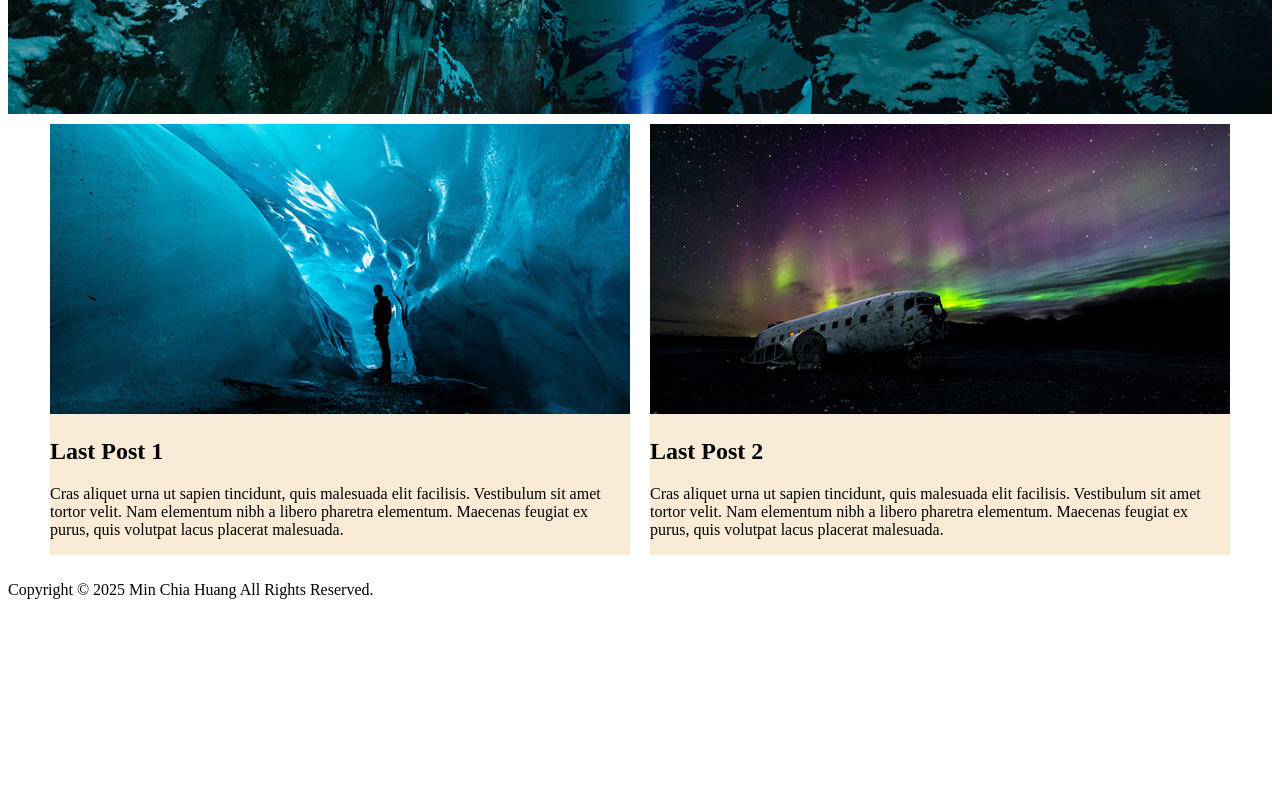
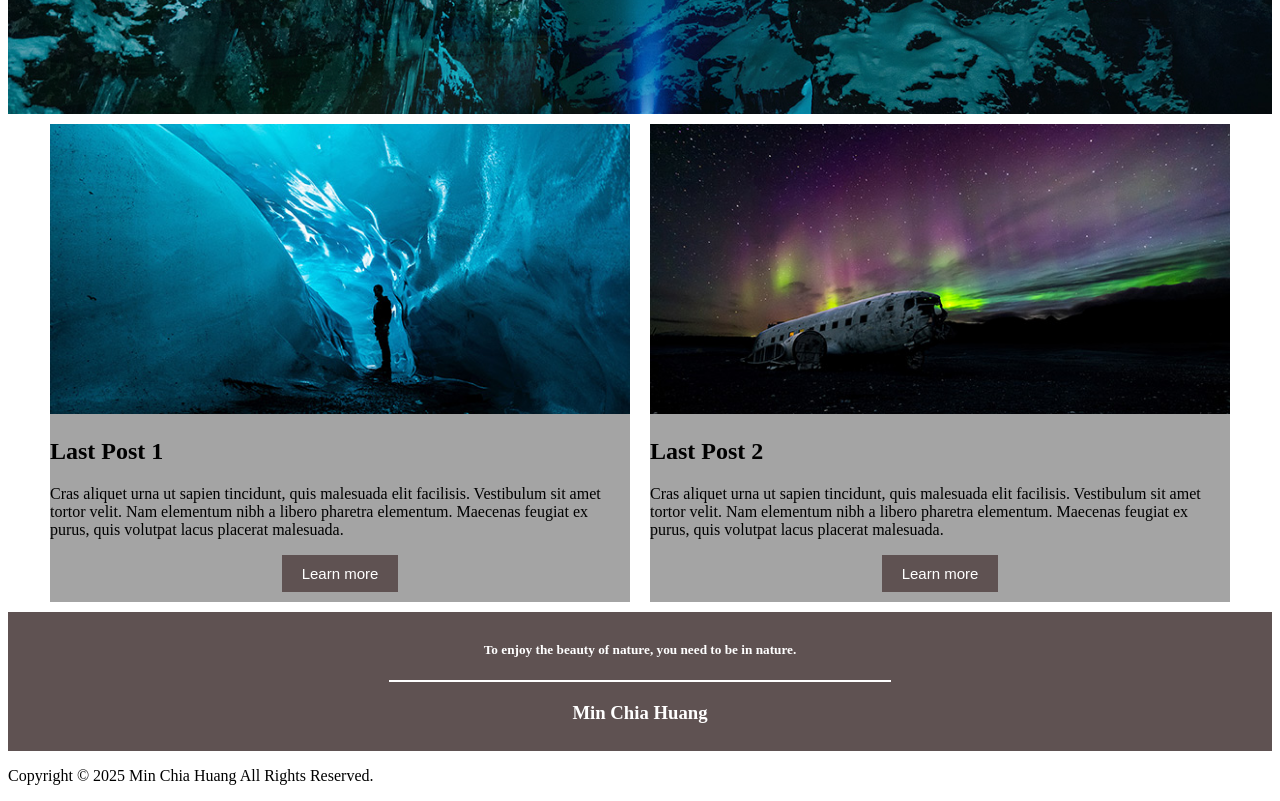
Before and after one commit to tommyhuang99/blog.github.io, a plain HTML site: page index.html in a window 1280 px wide. Shown: the part 480-1281 px from the top of the page. Before the commit the page ends 1095 px from the top, so only its background shows below. Drawn offline with Linux system fonts and the light colour scheme.

Commit message:
2.1 "Add banner and improve  button"

```diff
--- a/index.html
+++ b/index.html
@@ -11,7 +11,7 @@
 <body>
     <header>
         <div class="logo">
-            <a href="index.html" >Tommy Blog</a>
+            <a href="index.html">Tommy Blog</a>
         </div>
         <nav class="navbar">
             <ul>
@@ -56,10 +56,9 @@
                     elementum nibh a libero pharetra elementum. Maecenas feugiat ex purus, quis volutpat lacus placerat
                     malesuada.
                 </p>
+                <button class="post-button">Learn more</button>
             </article>
         </section>
-
-
         <section class="post">
             <article>
                 <img src="./assets/images/pic03.jpg" alt="iceland fell view">
@@ -70,9 +69,16 @@
                     elementum nibh a libero pharetra elementum. Maecenas feugiat ex purus, quis volutpat lacus placerat
                     malesuada.
                 </p>
+                <button class="post-button">Learn more</button>
             </article>
         </section>
     </div>
+
+    <section class="banner">
+        <h5>To enjoy the beauty of nature, you need to be in nature.</h5>
+        <hr>
+        <h3>Min Chia Huang</h3>
+    </section>
     <footer>
         <p>Copyright &copy; 2025 Min Chia Huang All Rights Reserved.</p>
     </footer>
--- a/styles.css
+++ b/styles.css
@@ -42,20 +42,6 @@
 
 .navbar li {
     float: right;
-}
-
-/*POST*/
-
-.post {
-    flex: 1;
-    margin: 10px;
-    background-color: antiquewhite;
-}
-
-
-img {
-    max-width: 100%;
-    height: auto;
 }
 
 /*SLIDER*/
@@ -141,3 +127,46 @@ img {
 .dot.active {
     background-color: #717171;
 }
+
+/*POST*/
+
+.post {
+    flex: 1;
+    margin: 10px;
+    background-color: rgb(164, 164, 164);
+}
+
+
+img {
+    max-width: 100%;
+    height: auto;
+}
+
+
+.post-button {
+    background-color: rgb(95, 82, 82);
+    color: white;
+    padding: 10px 20px;
+    border: none;
+    cursor: pointer;
+    font-size: 15px;
+    display: block;
+    text-align: center;
+    margin: 10px auto;
+}
+
+
+/*Banner*/
+
+.banner {
+    background-color: rgb(95, 82, 82);
+    color: white;
+    padding: 8px;
+    text-align: center;
+}
+
+.banner hr {
+    border: 1px solid white;
+    margin: 20px auto;
+    width:40%;
+}
```
